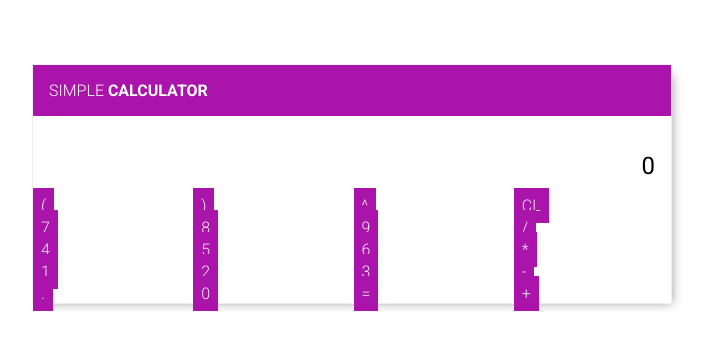
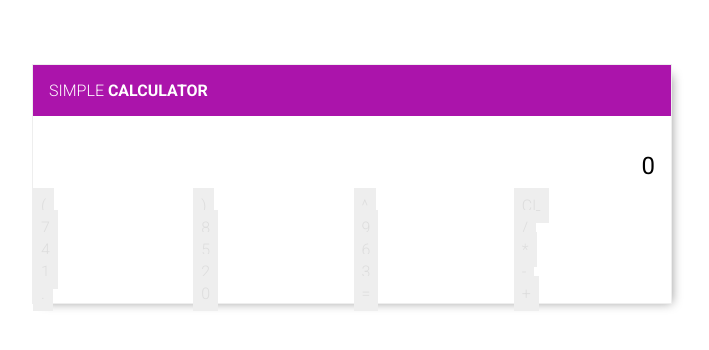
Before and after one commit to anijitsao/react-multi-apps, a React app: page / in a window 1280 px wide. Shown: the top 350 px of the page, without its empty margins (288-997 px from the left). Built offline with nearby package versions, Linux system fonts and the light colour scheme; the HTML template or start-up script is replaced by a standard one.

Commit message:
UI improvement

```diff
--- a/src/css/style.css
+++ b/src/css/style.css
@@ -18,6 +18,9 @@
   --lighter-grey: #fff;
 
   --light-purple: #ab14ab;
+
+  --light-red: #f02323;
+  --lighter-red: #e31a1a;
 
   --light-shadow: rgba(0, 0, 0, 0.4);
   --lighter-shadow: rgba(0, 0, 0, 0.2);
@@ -62,8 +65,8 @@
   font-weight: var(--font-weight-regular);
   padding: 0.5rem;
 
-  background-color: var(--light-purple);
-  color: var(--light-grey);
+  background-color: var(--light-grey);
+  color: var(--dark-grey);
   text-decoration: none;
 }
 
@@ -119,8 +122,8 @@
 }
 
 .error-msg {
-  color: #f02323;
-  border-left: solid 2px #e31a1a;
+  color: var(--light-red);
+  border-left: solid 2px var(--lighter-red);
   background-color: #f0e4bb;
   padding: 1em;
 }
```
Also changed, not shown: 2 other files (tests, documents, lock files or other folders).
